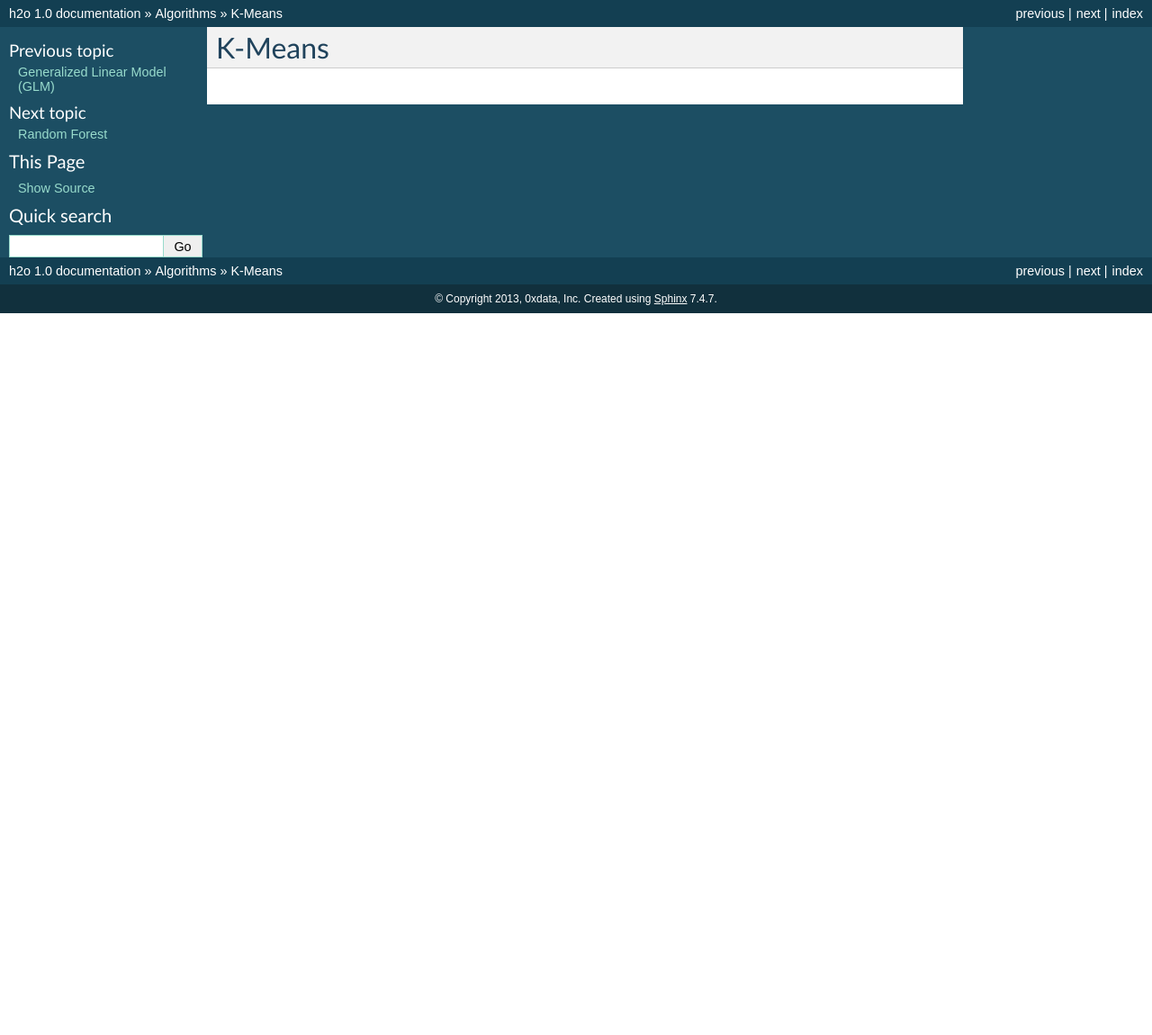
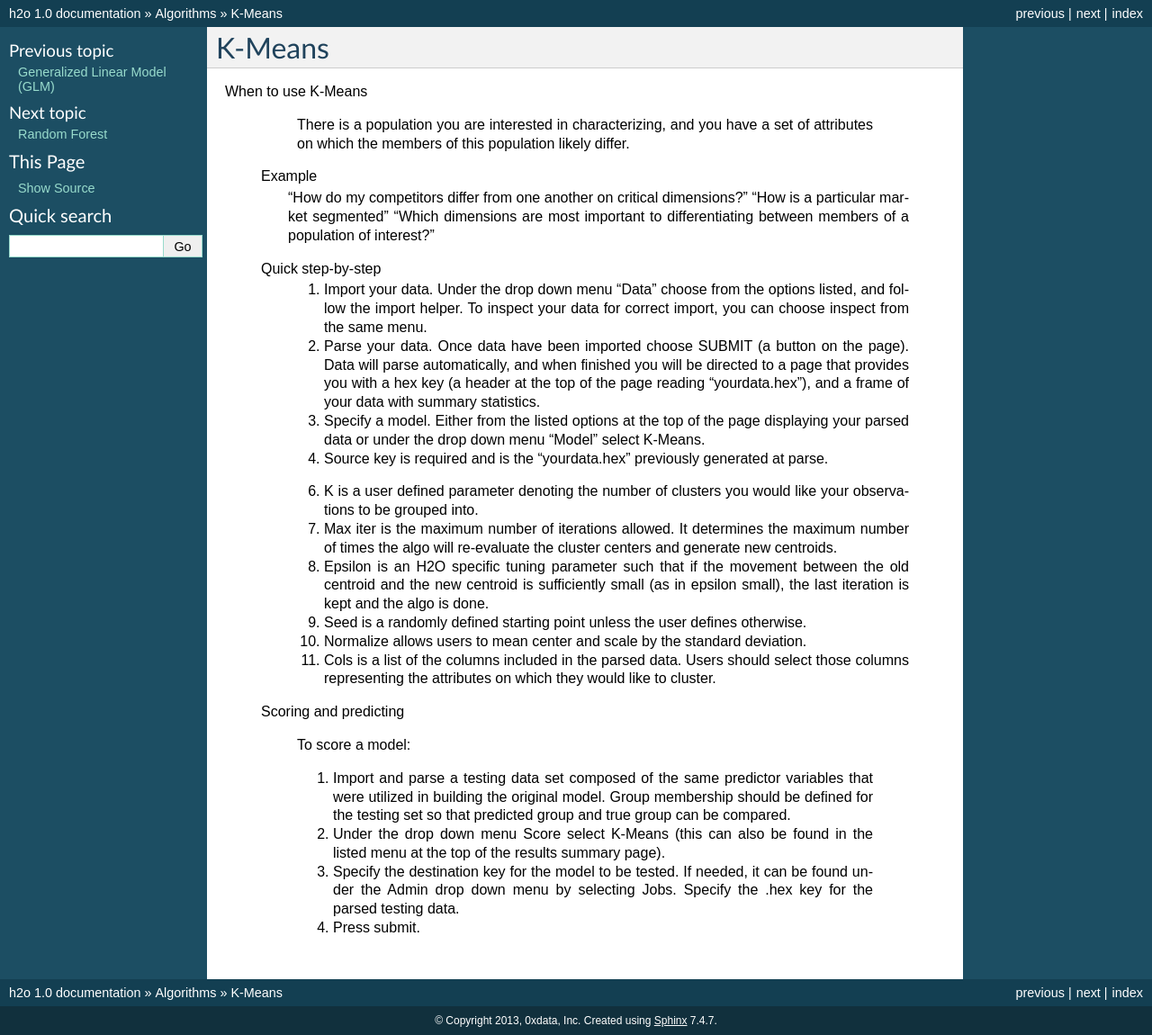
Before and after one commit to devinshields/h2odocs, a Sphinx documentation site: the page built from source/algorithms/kmeans.rst, in a window 1280 px wide. Shown: the whole page at 90% size. Built offline with Sphinx 7.4.7, drawn with Linux system fonts in a browser that asks for light colours; formulas are drawn with MathJax 3; before the commit the page ends 900 px from its top, so only the background shows below that.

Commit message:
modified instructions for h2o docs

```diff
--- a/source/algorithms/glm.rst
+++ b/source/algorithms/glm.rst
@@ -64,7 +64,7 @@
 
       4. Push Submit
 
-      5. The resulting column is a row by row match with the data submitted, giving a predicted value.
+      5. The resulting column is a row by row match with the data submitted, giving a predicted value. This output can be downloaded and saved as a .csv file.
 
 
 
--- a/source/algorithms/kmeans.rst
+++ b/source/algorithms/kmeans.rst
@@ -1,3 +1,46 @@
 
 K-Means
 -------
+
+When to use K-Means
+
+	There is a population you are interested in characterizing, and you have a set of attributes on which the members of this population likely differ.
+
+   Example
+	"How do my competitors differ from one another on critical dimensions?"
+   	"How is a particular market segmented"
+   	"Which dimensions are most important to differentiating between members of a population of interest?"
+
+
+   Quick step-by-step
+      1. Import your data. Under the drop down menu "Data" choose from the options listed, and follow the import helper. To inspect your data for correct import, you can choose inspect from the same menu.
+
+      2. Parse your data. Once data have been imported choose SUBMIT (a button on the page). Data will parse automatically, and when finished you will be directed to a page that provides you with a hex key (a header at the top of the page reading "yourdata.hex"), and a frame of your data with summary statistics.
+
+      3. Specify a model. Either from the listed options at the top of the page displaying your parsed data or under the drop down menu "Model" select K-Means.
+
+      4. Source key is required and is the "yourdata.hex" previously generated at parse.
+
+      6. K is a user defined parameter denoting the number of clusters you would like your observations to be grouped into.
+
+      7. Max iter is the maximum number of iterations allowed. It determines the maximum number of times the algo will re-evaluate the cluster centers and generate new centroids.
+
+      8. Epsilon is an H2O specific tuning parameter such that if the movement between the old centroid and the new centroid is sufficiently small (as in epsilon small), the last iteration is kept and the algo is done.
+
+      9. Seed is a randomly defined starting point unless the user defines otherwise.
+
+      10. Normalize allows users to mean center and scale by the standard deviation.
+
+      11. Cols is a list of the columns included in the parsed data. Users should select those columns representing the attributes on which they would like to cluster.
+
+   Scoring and predicting
+
+      To score a model:
+
+      1. Import and parse a testing data set composed of the same predictor variables that were utilized in building the original model. Group membership should be defined for the testing set so that predicted group and true group can be compared.
+
+      2. Under the drop down menu Score select K-Means (this can also be found in the listed menu at the top of the results summary page).
+
+      3. Specify the destination key for the model to be tested. If needed, it can be found under the Admin drop down menu by selecting Jobs. Specify the .hex key for the parsed testing data.
+
+      4. Press submit.
```
